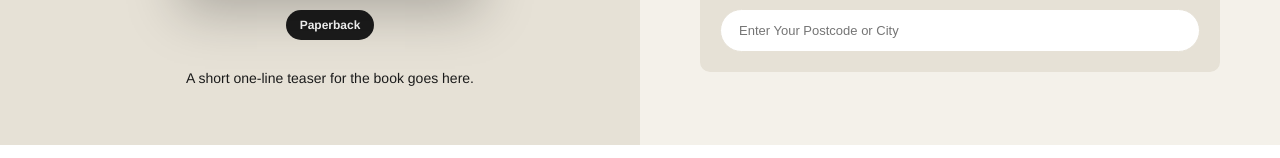
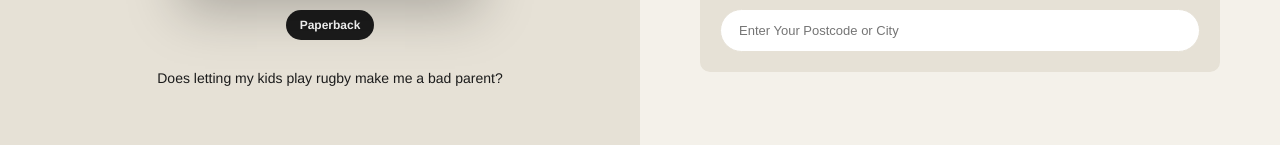
Before and after one commit to TomHDiagram/oktoplayrugby, a plain HTML site: page index.html in a window 1280 px wide. Shown: the part 728-886 px from the top of the page. Drawn offline with Linux system fonts and the light colour scheme.

Commit message:
Update byline

```diff
--- a/index.html
+++ b/index.html
@@ -229,7 +229,7 @@ const BOOK = {
   releaseDate: "4 October 2027",
   isbn13: "978-0-000-00000-0",          // placeholder, replace or remove
   publisher: "Your Publisher Here",      // placeholder, replace or remove
-  teaser: "A short one-line teaser for the book goes here.", // placeholder
+  teaser: "Does letting my kids play rugby make me a bad parent?", // placeholder
   // Description: one string per paragraph. PLACEHOLDER, paste your own.
   description: [
     "In the first televised leaders’ debate for New Zealand’s 2026 elections, the leaders of the National and Labour parties were asked a quick fire question by TVNZ moderator Jack Tame: “Would you let your kids play rugby?”.",
```
